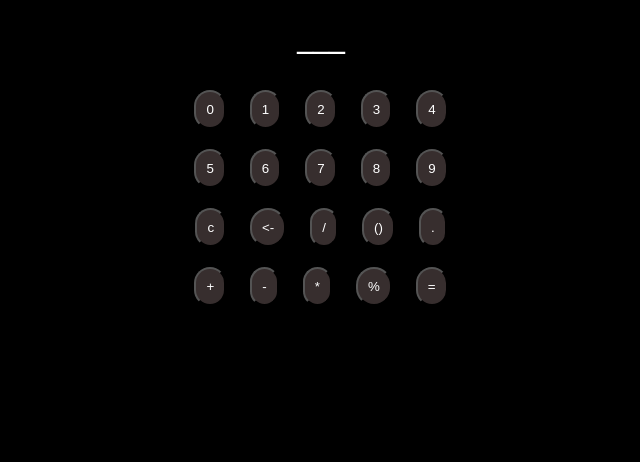
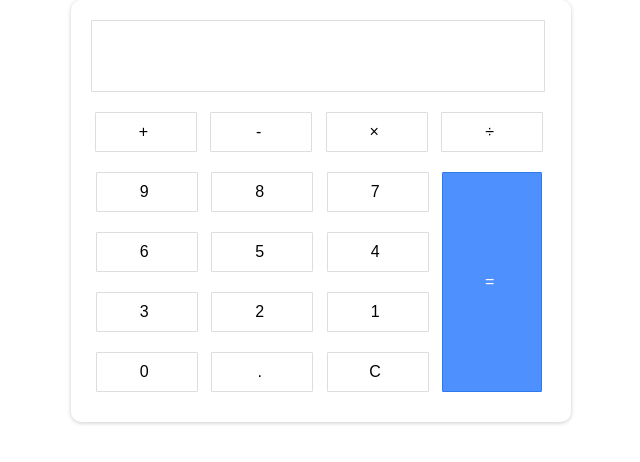
Before and after one commit to thrishank/code, a plain HTML site: page calculator/index.html in a window 1280 px wide. Shown: the whole page, without its empty margins (319-959 px from the left). Drawn offline with Linux system fonts and the light colour scheme.

Commit message:
restarting calculator

```diff
--- a/calculator/index.html
+++ b/calculator/index.html
@@ -5,44 +5,44 @@
     <meta http-equiv="X-UA-Compatible" content="IE=edge" />
     <meta name="viewport" content="width=device-width, initial-scale=1.0" />
     <title>Calculator</title>
-    <link rel="stylesheet" type="text/css" href="style.css" />
+    <link rel="stylesheet" href="style.css" />
   </head>
   <body>
-    <div class="box">
-      <div class="h1">
-        <h1 id="num">___</h1>
-      </div>
-      <div class="box-shadow">
-        <div class="coulmn1">
-          <button class="button1">0</button>
-          <button class="button1">1</button>
-          <button class="button1">2</button>
-          <button class="button1">3</button>
-          <button class="button1">4</button>
+    <div class="calculator">
+      <div class="input" id="input"></div>
+      <div class="buttons">
+        <div class="operators">
+          <div>+</div>
+          <div>-</div>
+          <div>&times;</div>
+          <div>&divide;</div>
         </div>
-        <div class="coulmn2">
-          <button>5</button>
-          <button>6</button>
-          <button>7</button>
-          <button>8</button>
-          <button>9</button>
+        <div class="left-panal">
+          <div class="numbers">
+            <div>9</div>
+            <div>8</div>
+            <div>7</div>
+          </div>
+          <div class="numbers">
+            <div>6</div>
+            <div>5</div>
+            <div>4</div>
+          </div>
+          <div class="numbers">
+            <div>3</div>
+            <div>2</div>
+            <div>1</div>
+          </div>
+          <div class="numbers">
+            <div>0</div>
+            <div>.</div>
+            <div id="clear">C</div>
+          </div>
         </div>
-        <div class="coulmn3">
-          <button class="clear">c</button>
-          <button><-</button>
-          <button>/</button>
-          <button>()</button>
-          <button>.</button>
-        </div>
-        <div class="coulmn4">
-          <button>+</button>
-          <button>-</button>
-          <button>*</button>
-          <button>%</button>
-          <button>=</button>
-        </div>
+        <div class="equal" id="result">=</div>
       </div>
     </div>
+
     <script src="script.js"></script>
   </body>
 </html>
--- a/calculator/script.js
+++ b/calculator/script.js
@@ -1,12 +1 @@
-let elem1 = document.getElementsByTagName('button')
-let number = 0
-for (let i = 0; i < 10; i++) {
-    elem1[i].addEventListener("click", function () {
-        num.innerHTML = i;
-    })
-}
-
-let elem2 = document.getElementsByClassName("clear")
-elem2[0].addEventListener("click", function () {
-    num.innerHTML = "___";
-})
+console.log("helloooo")
--- a/calculator/style.css
+++ b/calculator/style.css
@@ -1,28 +1,65 @@
-body {
-    background-color: black;
+ body{
+    width: 500px;
+    color: black;
+    margin:0 auto;
     text-align: center;
-    margin: 0 auto;
+    font-family:Arial, Helvetica, sans-serif;
+    letter-spacing: 5px;
  }
-/* button{
-    display: flex;
-} */
-.column1{
-    display: flex;
-    flex-direction: column;
-    background-color: rgb(186, 38, 132);
+ .calculator{
+     padding: 20px;
+    -webkit-box-shadow: 0px 1px 4px 0px rgba(0, 0, 0, 0.2);
+    box-shadow: 0px 1px 4px 0px rgba(0, 0, 0, 0.2);
+    border-radius: 10px;
  }
-button{
-    border-radius: 100px;
+ .input{
+    border: 1px solid #ddd;
+    border-radius: 1px;
+    padding-right: 15px;
+    height: 60px;
+    padding-top: 10px;
+    text-align: right;
+    margin-right: 6px;
+    font-size: 3rem;
+
+ }
+ .operators div{
+    display: inline-block;
+    border: 1px solid #ddd;
+    border-radius: 1px;
+    width: 80px;
+    text-align: center;
+    padding: 10px;
+    margin: 20px 4px 10px 0;
     cursor: pointer;
+ }
+ .button{
+    cursor: pointer;
+ }
+ .left-panal{
+    display: inline-block;
+ }
+ .numbers div{
+    display: inline-block;
+    border: 1px solid #ddd;
+    border-radius: 1px;
+    width: 80px;
+    text-align: center;
     padding: 10px;
-     margin: 10px;
-     background-color: rgb(55, 46, 46);
-     color: white;
+    margin: 10px 4px 10px 0;
+    cursor: pointer;
  }
-/* .button1{
-    display: flex;
-    flex-direction: column
-} */
-h1{
-    color: white;
+ div.equal {
+    display: inline-block;
+    border: 1px solid #3079ED;
+    border-radius: 1px;
+    width: 17%;
+    text-align: center;
+    padding: 100px 10px;
+    margin: 10px 4px 10px 0;
+    vertical-align: top;
+    cursor: pointer;
+    color: #FFF;
+    background-color: #4d90fe;
+
   }
```
Lines whose indentation alone changed are shown as unchanged.
